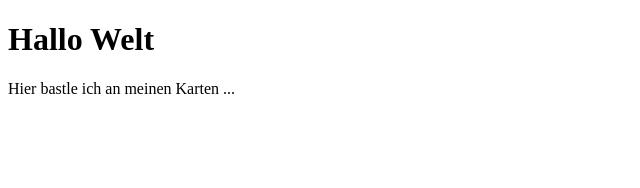
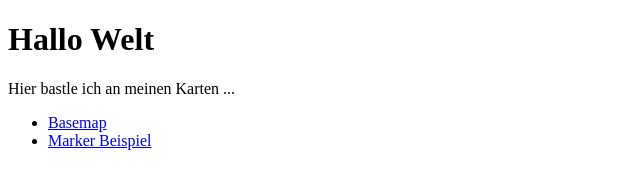
Before and after one commit to MaximilianKranabetter/maximiliankranabetter.github.io, a plain HTML site: page index.html in a window 1280 px wide. Shown: the whole page, without its empty margins (0-640 px from the left). Drawn offline with Linux system fonts and the light colour scheme.

Commit message:
added links to my index html

```diff
--- a/index.html
+++ b/index.html
@@ -9,5 +9,9 @@
 <body>
     <h1>Hallo Welt</h1>
     <p>Hier bastle ich an meinen Karten ...</p>
+    <ul>
+        <li><a href="basemap.html">Basemap</a></li>
+        <li><a href="marker.html">Marker Beispiel</a></li>
+    </ul>
 </body>
 </html>
```
